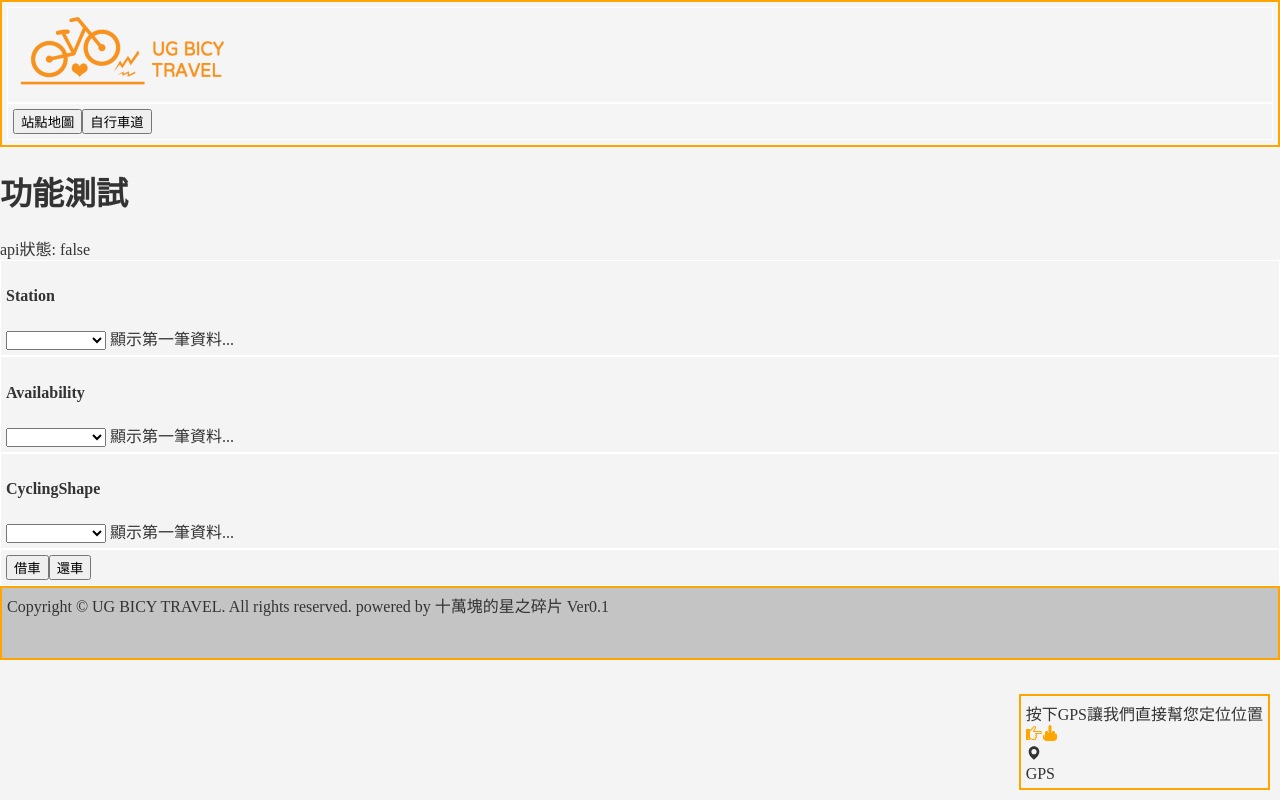
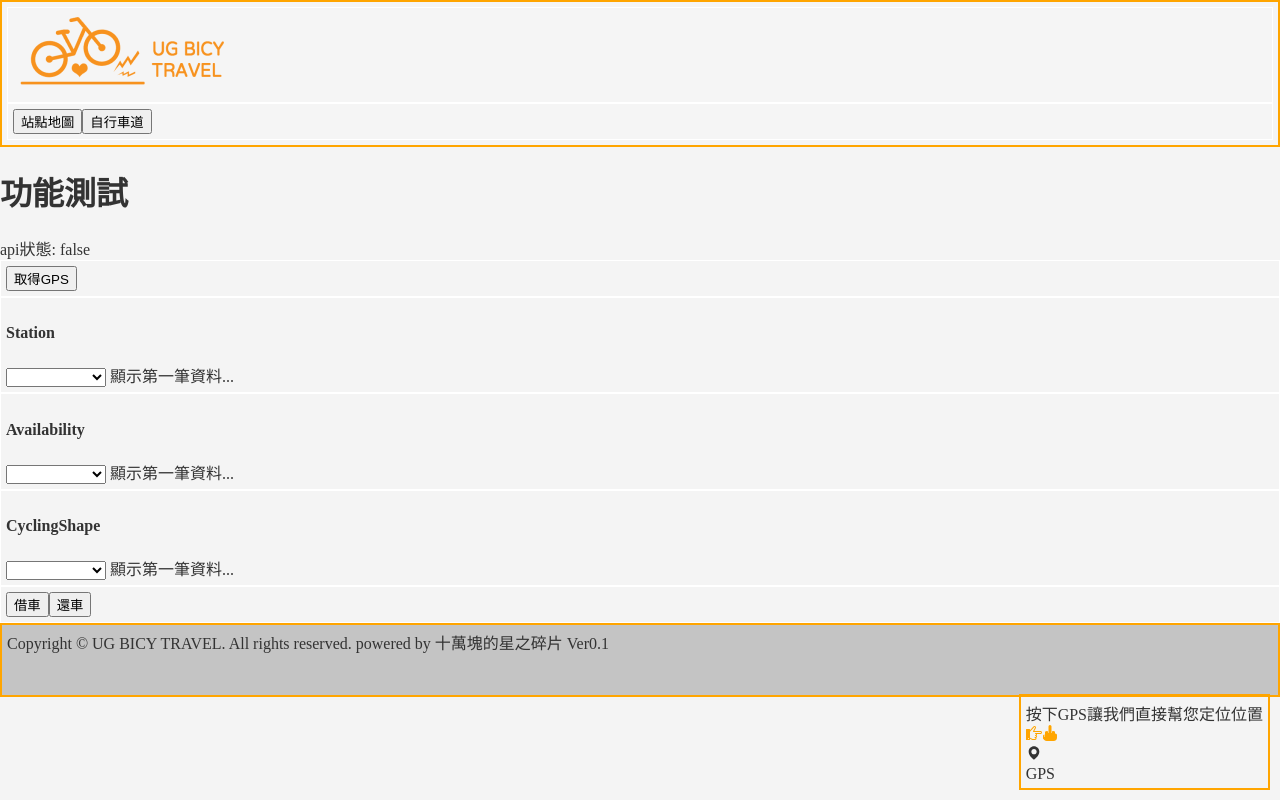
Before and after one commit to daydaychao/2021-F2E-Week2, a Vue app: page /2021-F2E-Week2/action in a window 1280 px wide. Built offline with nearby package versions, Linux system fonts and the light colour scheme.

Commit message:
feat: 🎸 gps

```diff
--- a/src/pages/action/index.vue
+++ b/src/pages/action/index.vue
@@ -30,6 +30,17 @@ function getCyclingShapeData() {
   if (selectCyclingShape.value) bikeStore.getCyclingShapeData(selectCyclingShape.value)
 }
 
+function getGPS() {
+  if (!navigator.geolocation) alert('抓不到您的GPS資料')
+  navigator.geolocation.getCurrentPosition(function (location) {
+    console.log('latitude', location.coords.latitude)
+    console.log('longitude', location.coords.longitude)
+    console.log('accuracy', location.coords.accuracy)
+  })
+}
+
+const myLocation = reactive(['22.6038457,120.3011509,17'])
+
 defineProps<{ msg: string }>()
 </script>
 
@@ -37,6 +48,10 @@ defineProps<{ msg: string }>()
   <h1>功能測試</h1>
 
   api狀態: {{ bikeStore.loading }}
+
+  <div class="second-block">
+    <button @click="getGPS">取得GPS</button>
+  </div>
 
   <div class="second-block">
     <h4>Station</h4>
```
